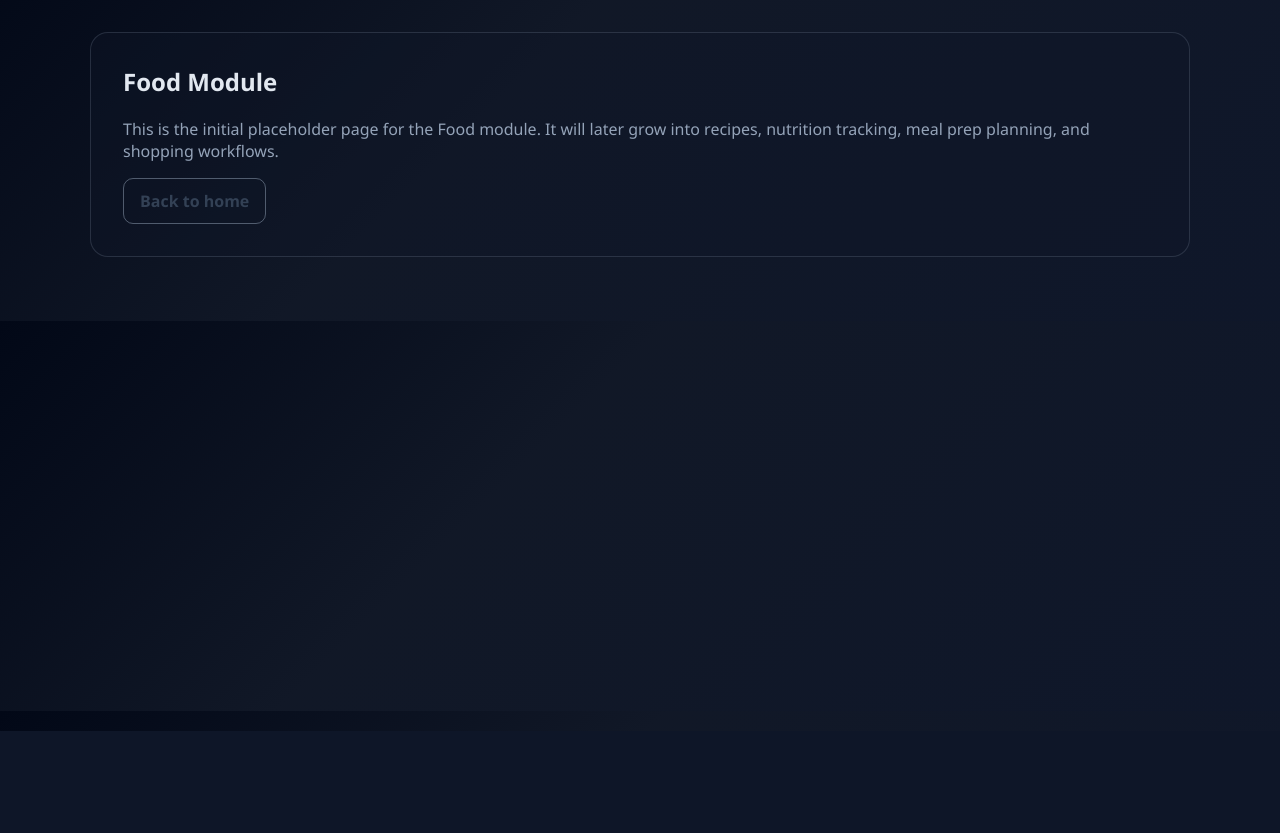
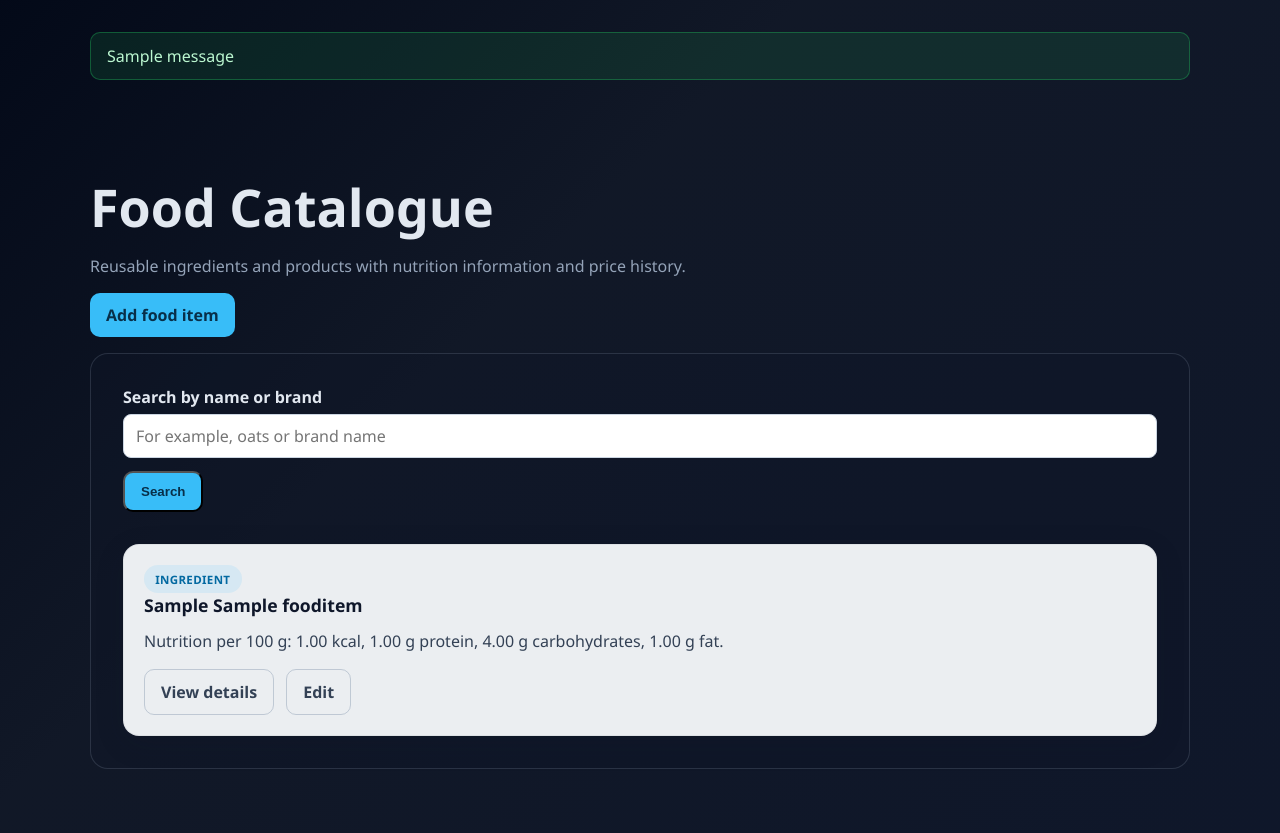
Before and after one commit to IronRon/Personal-AI-Homelab-Platform, a Django app: page /food/ in a window 1280 px wide. Shown: the part 69-902 px from the top of the page. Before the commit the page ends 800 px from the top, so only its background shows below. Run offline with Django 5.2, Linux system fonts and the light colour scheme; tables that the repository leaves empty hold one stand-in row (values such as "Sample post"); one stand-in notice (Sample message) is shown.

Commit message:
Implement Food catalogue management with item creation, editing, and price observation features

```diff
--- a/backend/apps/core/tests.py
+++ b/backend/apps/core/tests.py
@@ -1,7 +1,7 @@
-from django.test import SimpleTestCase
+from django.test import TestCase
 
 
-class HomePageTests(SimpleTestCase):
+class HomePageTests(TestCase):
     def test_home_page_returns_200(self):
         response = self.client.get('/')
         self.assertEqual(response.status_code, 200)
--- a/backend/apps/food/urls.py
+++ b/backend/apps/food/urls.py
@@ -3,5 +3,18 @@ from django.urls import path
 from . import views
 
 urlpatterns = [
-    path('', views.food_home, name='food_home'),
+    path('', views.catalogue, name='catalogue'),
+    path('new/', views.food_item_create, name='food_item_create'),
+    path('<int:pk>/', views.food_item_detail, name='food_item_detail'),
+    path('<int:pk>/edit/', views.food_item_edit, name='food_item_edit'),
+    path(
+        '<int:food_item_pk>/prices/new/',
+        views.price_observation_create,
+        name='price_observation_create',
+    ),
+    path(
+        '<int:food_item_pk>/prices/<int:pk>/edit/',
+        views.price_observation_edit,
+        name='price_observation_edit',
+    ),
 ]
--- a/backend/apps/food/views.py
+++ b/backend/apps/food/views.py
@@ -1,5 +1,89 @@
-from django.shortcuts import render
+from django.contrib import messages
+from django.db.models import Q
+from django.shortcuts import get_object_or_404, redirect, render
+
+from .forms import FoodItemForm, PriceObservationForm
+from .models import FoodItem, PriceObservation
 
 
-def food_home(request):
-    return render(request, 'food/index.html')
+def catalogue(request):
+    search_query = request.GET.get('q', '').strip()
+    food_items = FoodItem.objects.all()
+    if search_query:
+        food_items = food_items.filter(
+            Q(name__icontains=search_query) | Q(brand__icontains=search_query)
+        )
+
+    return render(
+        request,
+        'food/index.html',
+        {'food_items': food_items, 'search_query': search_query},
+    )
+
+
+def food_item_create(request):
+    form = FoodItemForm(request.POST or None)
+    if request.method == 'POST' and form.is_valid():
+        food_item = form.save()
+        messages.success(request, f'{food_item} was added to the catalogue.')
+        return redirect('food_item_detail', pk=food_item.pk)
+
+    return render(request, 'food/food_item_form.html', {'form': form, 'is_edit': False})
+
+
+def food_item_edit(request, pk):
+    food_item = get_object_or_404(FoodItem, pk=pk)
+    form = FoodItemForm(request.POST or None, instance=food_item)
+    if request.method == 'POST' and form.is_valid():
+        food_item = form.save()
+        messages.success(request, f'{food_item} was updated.')
+        return redirect('food_item_detail', pk=food_item.pk)
+
+    return render(request, 'food/food_item_form.html', {'form': form, 'is_edit': True})
+
+
+def food_item_detail(request, pk):
+    food_item = get_object_or_404(FoodItem, pk=pk)
+    return render(
+        request,
+        'food/food_item_detail.html',
+        {
+            'food_item': food_item,
+            'price_observations': food_item.price_observations.all(),
+        },
+    )
+
+
+def price_observation_create(request, food_item_pk):
+    food_item = get_object_or_404(FoodItem, pk=food_item_pk)
+    form = PriceObservationForm(food_item, request.POST or None)
+    if request.method == 'POST' and form.is_valid():
+        form.save()
+        messages.success(request, f'Price history for {food_item} was updated.')
+        return redirect('food_item_detail', pk=food_item.pk)
+
+    return render(
+        request,
+        'food/price_observation_form.html',
+        {'form': form, 'food_item': food_item, 'is_edit': False},
+    )
+
+
+def price_observation_edit(request, food_item_pk, pk):
+    food_item = get_object_or_404(FoodItem, pk=food_item_pk)
+    price_observation = get_object_or_404(
+        PriceObservation,
+        pk=pk,
+        food_item=food_item,
+    )
+    form = PriceObservationForm(food_item, request.POST or None, instance=price_observation)
+    if request.method == 'POST' and form.is_valid():
+        form.save()
+        messages.success(request, f'Price history for {food_item} was updated.')
+        return redirect('food_item_detail', pk=food_item.pk)
+
+    return render(
+        request,
+        'food/price_observation_form.html',
+        {'form': form, 'food_item': food_item, 'is_edit': True},
+    )
--- a/backend/templates/base.html
+++ b/backend/templates/base.html
@@ -144,6 +144,70 @@
       .muted {
         color: var(--muted);
       }
+      .messages {
+        display: grid;
+        gap: 0.6rem;
+        margin-bottom: 1rem;
+      }
+      .message {
+        border: 1px solid rgba(34, 197, 94, 0.35);
+        border-radius: 10px;
+        padding: 0.75rem 1rem;
+        background: rgba(34, 197, 94, 0.12);
+        color: #bbf7d0;
+      }
+      .form-grid {
+        display: grid;
+        grid-template-columns: repeat(auto-fit, minmax(220px, 1fr));
+        gap: 1rem;
+      }
+      form p {
+        display: flex;
+        flex-direction: column;
+        gap: 0.35rem;
+        margin: 0;
+      }
+      form label {
+        font-weight: 700;
+      }
+      form input,
+      form select {
+        width: 100%;
+        border: 1px solid #cbd5e1;
+        border-radius: 8px;
+        padding: 0.65rem 0.75rem;
+        font: inherit;
+      }
+      .helptext {
+        color: var(--muted);
+        font-size: 0.85rem;
+      }
+      .errorlist {
+        margin: 0;
+        padding-left: 1rem;
+        color: #fecaca;
+      }
+      .data-table {
+        width: 100%;
+        border-collapse: collapse;
+        margin-top: 1rem;
+      }
+      .data-table th,
+      .data-table td {
+        padding: 0.7rem 0.5rem;
+        border-bottom: 1px solid var(--border);
+        text-align: left;
+        vertical-align: top;
+      }
+      .data-table th {
+        color: var(--muted);
+        font-size: 0.8rem;
+        text-transform: uppercase;
+      }
+      .empty-state {
+        color: var(--muted);
+        padding: 1rem 0;
+      }
       @media (max-width: 640px) {
         .nav {
           flex-direction: column;
@@ -153,6 +217,10 @@
         }
         .page-shell {
           padding: 1.25rem;
+        }
+        .data-table {
+          display: block;
+          overflow-x: auto;
         }
       }
     </style>
@@ -169,6 +237,13 @@
     </header>
 
     <main class="container content">
+      {% if messages %}
+        <div class="messages" aria-live="polite">
+          {% for message in messages %}
+            <div class="message">{{ message }}</div>
+          {% endfor %}
+        </div>
+      {% endif %}
       {% block content %}{% endblock %}
     </main>
   </body>
--- a/backend/templates/food/index.html
+++ b/backend/templates/food/index.html
@@ -1,16 +1,54 @@
 {% extends 'base.html' %}
 
-{% block title %}Food | Personal AI Homelab Platform{% endblock %}
+{% block title %}Food Catalogue | Personal AI Homelab Platform{% endblock %}
 
 {% block content %}
-  <section class="page-shell">
-    <h2>Food Module</h2>
-    <p class="muted">
-      This is the initial placeholder page for the Food module. It will later grow into recipes,
-      nutrition tracking, meal prep planning, and shopping workflows.
-    </p>
+  <section class="hero">
+    <h1>Food Catalogue</h1>
+    <p>Reusable ingredients and products with nutrition information and price history.</p>
     <div class="actions">
-      <a href="/" class="button secondary">Back to home</a>
+      <a href="{% url 'food_item_create' %}" class="button">Add food item</a>
     </div>
   </section>
+
+  <section class="page-shell">
+    <form method="get" role="search">
+      <p>
+        <label for="catalogue-search">Search by name or brand</label>
+        <input id="catalogue-search" name="q" value="{{ search_query }}" type="search" placeholder="For example, oats or brand name" />
+      </p>
+      <div class="actions">
+        <button type="submit" class="button">Search</button>
+        {% if search_query %}
+          <a href="{% url 'catalogue' %}" class="button secondary">Clear</a>
+        {% endif %}
+      </div>
+    </form>
+
+    {% if food_items %}
+      <div class="cards" aria-label="Food catalogue items">
+        {% for food_item in food_items %}
+          <article class="card">
+            <span class="pill">{{ food_item.get_item_type_display }}</span>
+            <h3>{{ food_item }}</h3>
+            <p>
+              Nutrition per 100 {{ food_item.nutrition_basis_unit }}:
+              {{ food_item.calories_per_100|default_if_none:"—" }} kcal,
+              {{ food_item.protein_per_100|default_if_none:"—" }} g protein,
+              {{ food_item.carbohydrates_per_100|default_if_none:"—" }} g carbohydrates,
+              {{ food_item.fat_per_100|default_if_none:"—" }} g fat.
+            </p>
+            <div class="actions">
+              <a href="{% url 'food_item_detail' food_item.pk %}" class="button secondary">View details</a>
+              <a href="{% url 'food_item_edit' food_item.pk %}" class="button secondary">Edit</a>
+            </div>
+          </article>
+        {% endfor %}
+      </div>
+    {% else %}
+      <p class="empty-state">
+        {% if search_query %}No food items match “{{ search_query }}”.{% else %}No food items have been added yet.{% endif %}
+      </p>
+    {% endif %}
+  </section>
 {% endblock %}
```
Also changed, not shown: backend/apps/food/forms.py (added, +100 -0 lines), backend/apps/food/tests.py (+170 -0 lines), backend/templates/food/food_item_detail.html (added, +69 -0 lines), backend/templates/food/food_item_form.html (added, +29 -0 lines), backend/templates/food/price_observation_form.html (added, +29 -0 lines), docs/modules/food-design.md (+5 -3 lines), docs/modules/food-mvp-plan-1.md (+2 -0 lines).
